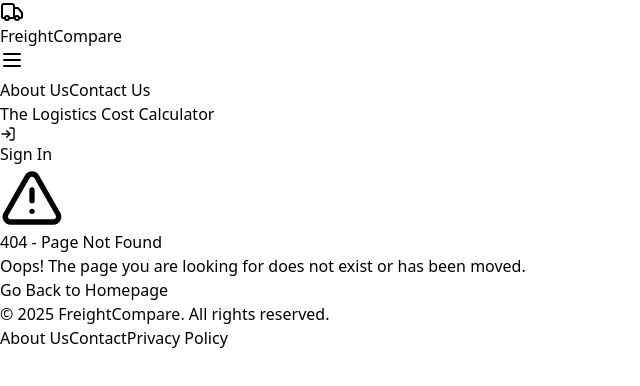
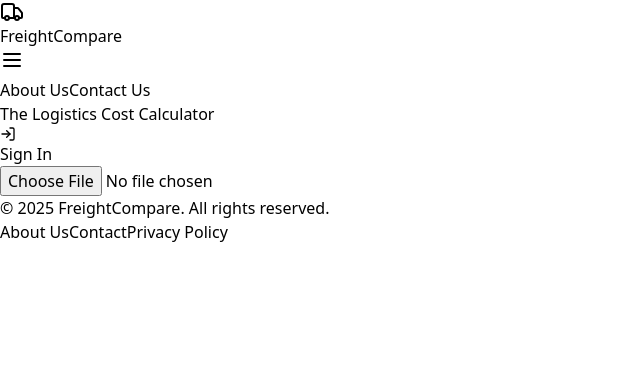
Before and after one commit to tech-forus/frontend, a React (Vite) app: page /excel in a window 1280 px wide. Shown: the top 386 px of the page, without its empty margins (0-640 px from the left). Built offline with nearby package versions, Linux system fonts and the light colour scheme.

Commit message:
transporter

```diff
--- a/src/App.tsx
+++ b/src/App.tsx
@@ -20,6 +20,7 @@
 import AboutUsPage from './pages/AboutUsPage';
 import Upload from './pages/Upload';
 import Onboarding from './pages/Onboarding';
+import ExcelUploader from './pages/excel';
 
 // PrivateRoute Component
 interface PrivateRouteProps {
@@ -104,6 +105,7 @@
           <Route path="/signup" element={<MainLayout><PublicRoute><SignUpPage /></PublicRoute></MainLayout>} />
           <Route path="/forgot-password" element={<MainLayout><PublicRoute><ForgotPasswordPage /></PublicRoute></MainLayout>} />
           <Route path='/' element={<LandingPage />} />
+          <Route path="/excel" element={<MainLayout><ExcelUploader /></MainLayout>} />
           <Route path='/contact' element={<MainLayout><ContactUsPage /></MainLayout>} />
           <Route path='/about' element={<MainLayout><AboutUsPage /></MainLayout>} />
           <Route path='/upload' element={<MainLayout><Upload /></MainLayout>} />
--- /dev/null
+++ b/src/pages/excel.tsx
@@ -0,0 +1,96 @@
+import React, { useState, ChangeEvent } from 'react';
+import * as XLSX from 'xlsx';
+
+// A generic row type: keys are column headers, values can be string, number, etc.
+type ExcelRow = { [key: string]: string | number | boolean };
+
+const ExcelUploader: React.FC = () => {
+  const [excelData, setExcelData] = useState<ExcelRow[]>([]);
+
+  const handleFileUpload = (e: ChangeEvent<HTMLInputElement>) => {
+    const file = e.target.files?.[0];
+    if (!file) return;
+
+    const reader = new FileReader();
+    reader.onload = (evt) => {
+      const result = evt.target?.result;
+      if (!result || typeof result !== 'string') return;
+
+      // Read workbook and convert first sheet to JSON
+      const workbook = XLSX.read(result, { type: 'binary' });
+      const sheetName = workbook.SheetNames[0];
+      const worksheet = workbook.Sheets[sheetName];
+      const json: ExcelRow[] = XLSX.utils.sheet_to_json(worksheet, { defval: '' });
+      setExcelData(json);
+    };
+
+    reader.readAsBinaryString(file);
+  };
+
+  const handleSubmit = async () => {
+    try {
+      const response = await fetch('/api/data/upload', {
+        method: 'POST',
+        headers: { 'Content-Type': 'application/json' },
+        body: JSON.stringify({ records: excelData }),
+      });
+      const result = await response.json();
+
+      if (result.success) {
+        alert('Data saved successfully');
+      } else {
+        alert('Error: ' + result.error);
+      }
+    } catch (err) {
+      console.error(err);
+      alert('Network error');
+    }
+  };
+
+  return (
+    <div className="p-4">
+      <input
+        type="file"
+        accept=".xlsx, .xls"
+        onChange={handleFileUpload}
+        className="mb-4"
+      />
+
+      {excelData.length > 0 && (
+        <>
+          <button
+            onClick={handleSubmit}
+            className="px-4 py-2 bg-blue-500 text-white rounded"
+          >
+            Save to Database
+          </button>
+
+          <table className="mt-4 w-full border-collapse">
+            <thead>
+              <tr>
+                {Object.keys(excelData[0]).map((key) => (
+                  <th key={key} className="border p-2">
+                    {key}
+                  </th>
+                ))}
+              </tr>
+            </thead>
+            <tbody>
+              {excelData.map((row, idx) => (
+                <tr key={idx}>
+                  {Object.values(row).map((val, i) => (
+                    <td key={i} className="border p-2">
+                      {val}
+                    </td>
+                  ))}
+                </tr>
+              ))}
+            </tbody>
+          </table>
+        </>
+      )}
+    </div>
+  );
+};
+
+export default ExcelUploader;
```
